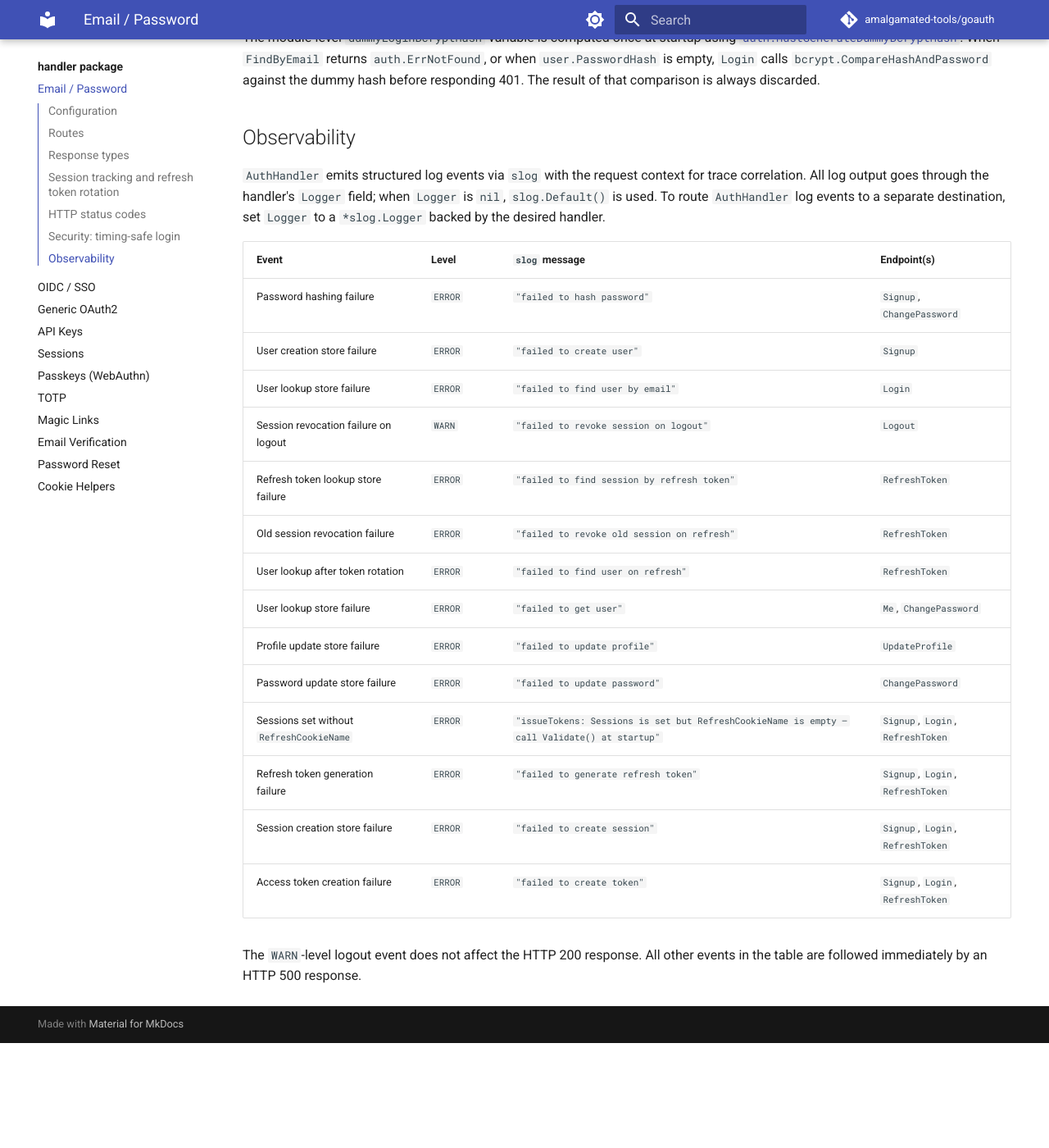
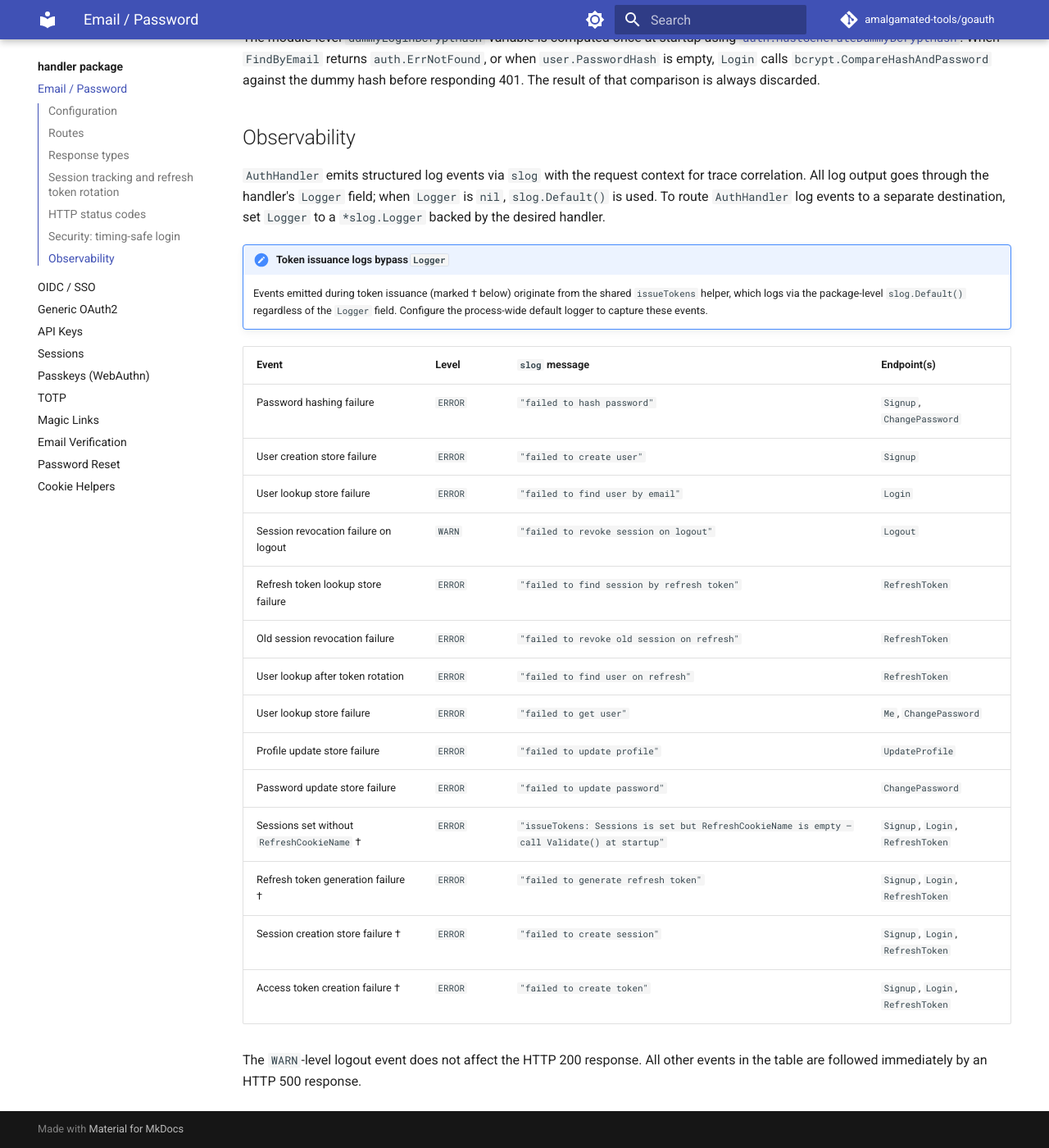
Before and after one commit to amalgamated-tools/goauth, an MkDocs documentation site: the page built from docs/handler/auth.md, in a window 1280 px wide and 1400 px high, scrolled down 3451 px. Shown: the whole window at 82% size. Built offline with MkDocs 1.6.1 and Material for MkDocs 9.7.7, drawn with Linux system fonts in a browser that asks for light colours; comment, search, counter and statistics services are not loaded; before the commit the page ends 4723 px from its top, so only the background shows below that.

Commit message:
docs: clarify that issueTokens log events bypass the handler Logger field
The shared issueTokens helper in handler/helpers.go calls slog.ErrorContext
directly, bypassing any handler-specific Logger field. Previously only
magic-links.md documented this behaviour with a callout note and † markers.

Add the same "Token issuance logs bypass Logger" note and † markers to
auth.md, oauth2.md, oidc.md, and passkeys.md for consistency, and update
index.md to explain the pattern once at the package level.

Co-authored-by: Copilot <223556219+Copilot@users.noreply.github.com>

```diff
--- a/docs/handler/auth.md
+++ b/docs/handler/auth.md
@@ -102,6 +102,9 @@ The module-level `dummyLoginBcryptHash` variable is computed once at startup usi
 
 `AuthHandler` emits structured log events via `slog` with the request context for trace correlation. All log output goes through the handler's `Logger` field; when `Logger` is `nil`, `slog.Default()` is used. To route `AuthHandler` log events to a separate destination, set `Logger` to a `*slog.Logger` backed by the desired handler.
 
+!!! note "Token issuance logs bypass `Logger`"
+    Events emitted during token issuance (marked † below) originate from the shared `issueTokens` helper, which logs via the package-level `slog.Default()` regardless of the `Logger` field. Configure the process-wide default logger to capture these events.
+
 | Event | Level | `slog` message | Endpoint(s) |
 |---|---|---|---|
 | Password hashing failure | `ERROR` | `"failed to hash password"` | `Signup`, `ChangePassword` |
@@ -114,9 +117,9 @@ The module-level `dummyLoginBcryptHash` variable is computed once at startup usi
 | User lookup store failure | `ERROR` | `"failed to get user"` | `Me`, `ChangePassword` |
 | Profile update store failure | `ERROR` | `"failed to update profile"` | `UpdateProfile` |
 | Password update store failure | `ERROR` | `"failed to update password"` | `ChangePassword` |
-| Sessions set without `RefreshCookieName` | `ERROR` | `"issueTokens: Sessions is set but RefreshCookieName is empty — call Validate() at startup"` | `Signup`, `Login`, `RefreshToken` |
-| Refresh token generation failure | `ERROR` | `"failed to generate refresh token"` | `Signup`, `Login`, `RefreshToken` |
-| Session creation store failure | `ERROR` | `"failed to create session"` | `Signup`, `Login`, `RefreshToken` |
-| Access token creation failure | `ERROR` | `"failed to create token"` | `Signup`, `Login`, `RefreshToken` |
+| Sessions set without `RefreshCookieName` † | `ERROR` | `"issueTokens: Sessions is set but RefreshCookieName is empty — call Validate() at startup"` | `Signup`, `Login`, `RefreshToken` |
+| Refresh token generation failure † | `ERROR` | `"failed to generate refresh token"` | `Signup`, `Login`, `RefreshToken` |
+| Session creation store failure † | `ERROR` | `"failed to create session"` | `Signup`, `Login`, `RefreshToken` |
+| Access token creation failure † | `ERROR` | `"failed to create token"` | `Signup`, `Login`, `RefreshToken` |
 
 The `WARN`-level logout event does not affect the HTTP 200 response. All other events in the table are followed immediately by an HTTP 500 response.
```
Also changed, not shown: docs/handler/index.md (+2 -0 lines), docs/handler/oauth2.md (+7 -4 lines), docs/handler/oidc.md (+7 -4 lines), docs/handler/passkeys.md (+7 -4 lines).
